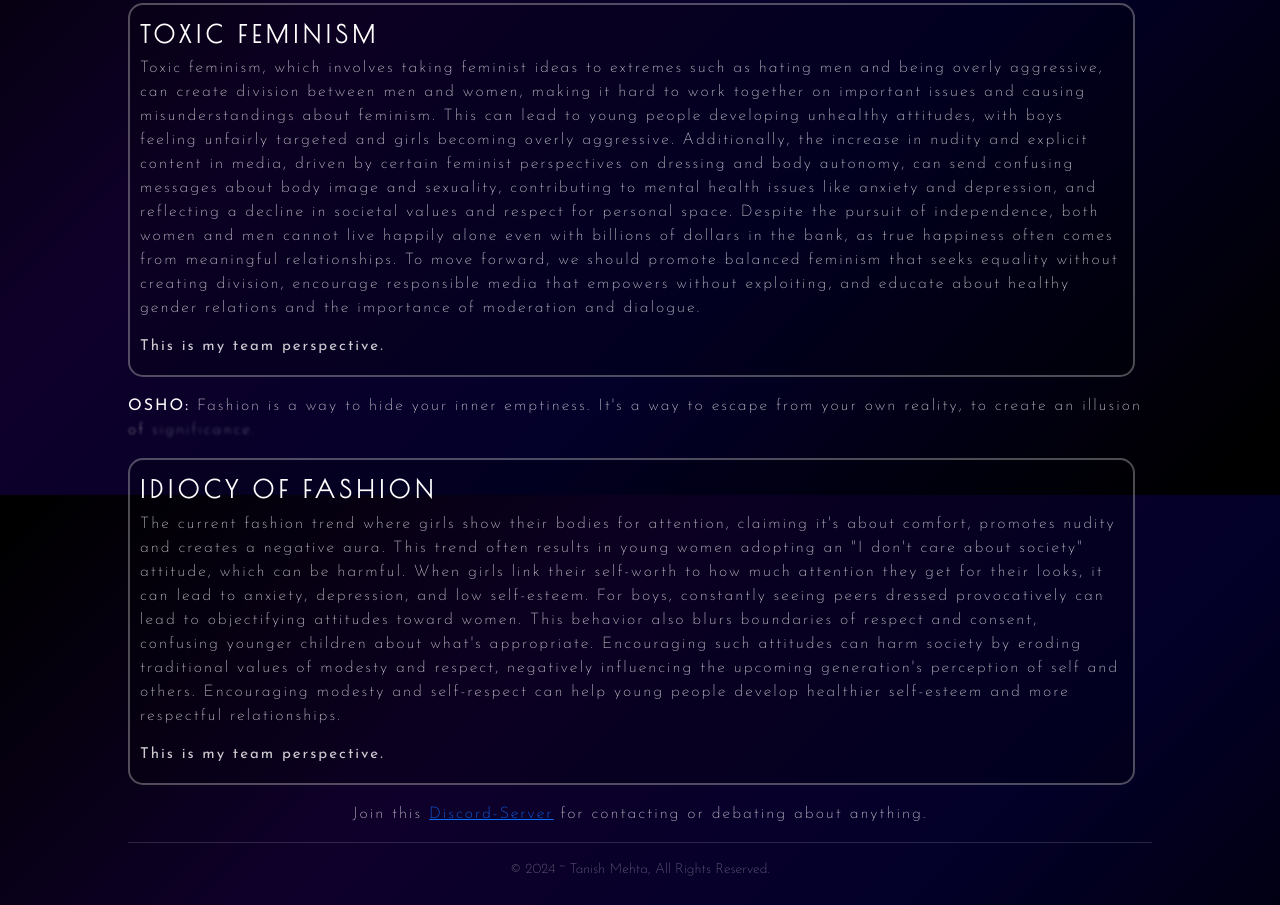
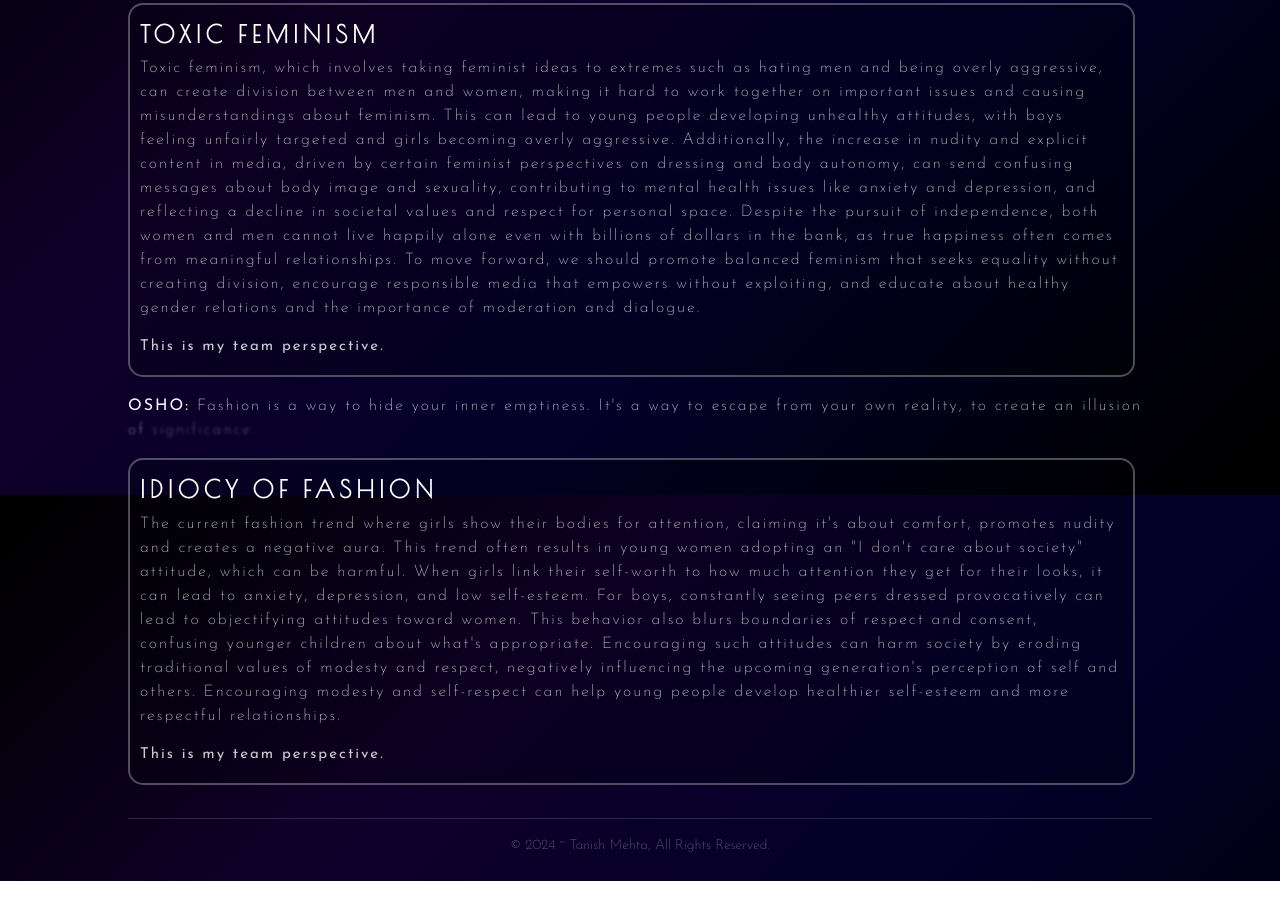
Before and after one commit to tanishdontexist/revelation, a plain HTML site: page index.html in a window 1280 px wide. Shown: the part 4305-5210 px from the top of the page. After the commit the page ends 5186 px from the top, so only its background shows below. Drawn offline with nearby package versions, Linux system fonts and the light colour scheme; a web font is replaced by a local one.

Commit message:
Update index.html

```diff
--- a/index.html
+++ b/index.html
@@ -308,10 +308,6 @@
                 <p class="project-details">This is my team perspective.</p>
             </a>
         </div>
-        <p class="center-middle jksir reveal skills-fade-blur paragraph"><span>Join</span> <span>this</span>
-            <span><a href="https://discord.gg/mYTaN73wNr">Discord-Server</a></span> <span>for</span> <span>contacting</span> <span>or</span> <span>debating</span> <span>about</span>
-            <span>anything</span><span>.</span>
-        </p>
     </section>
     <footer>
         <div class="align-center">
```
